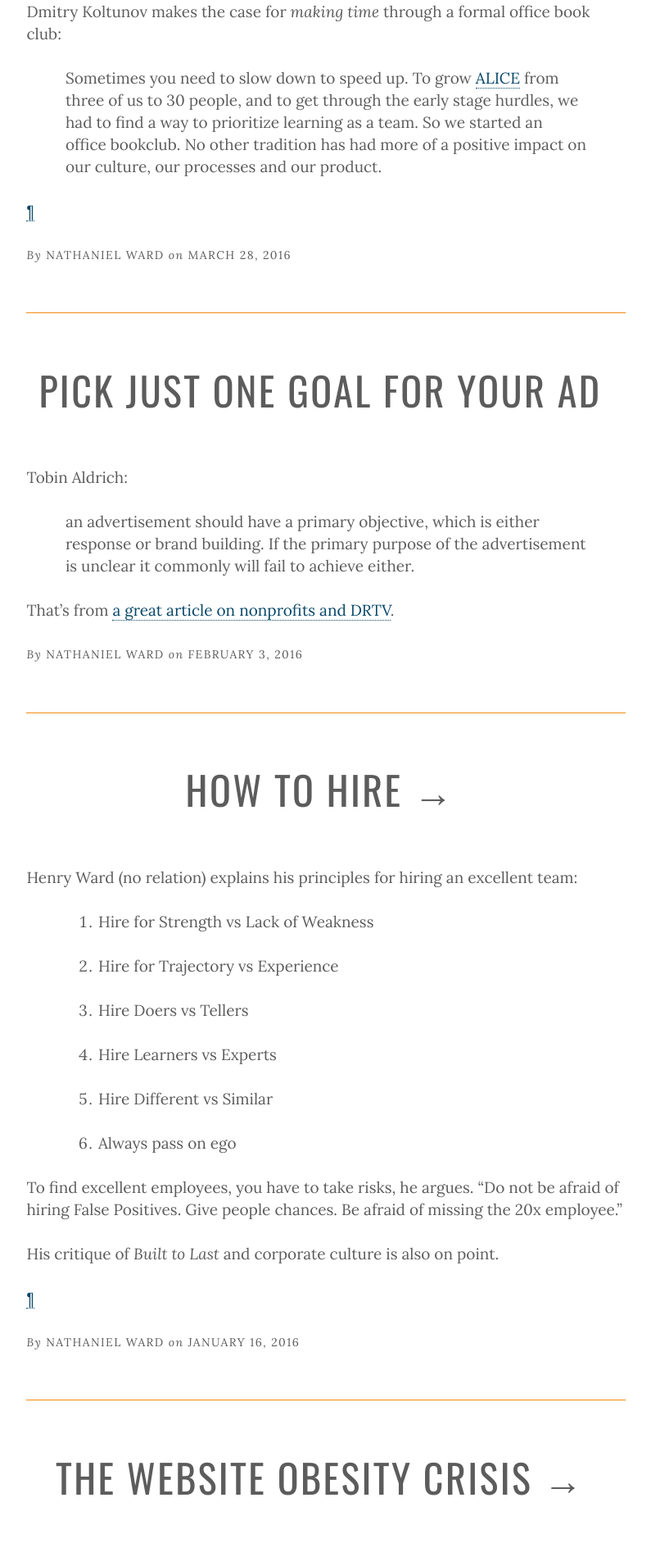
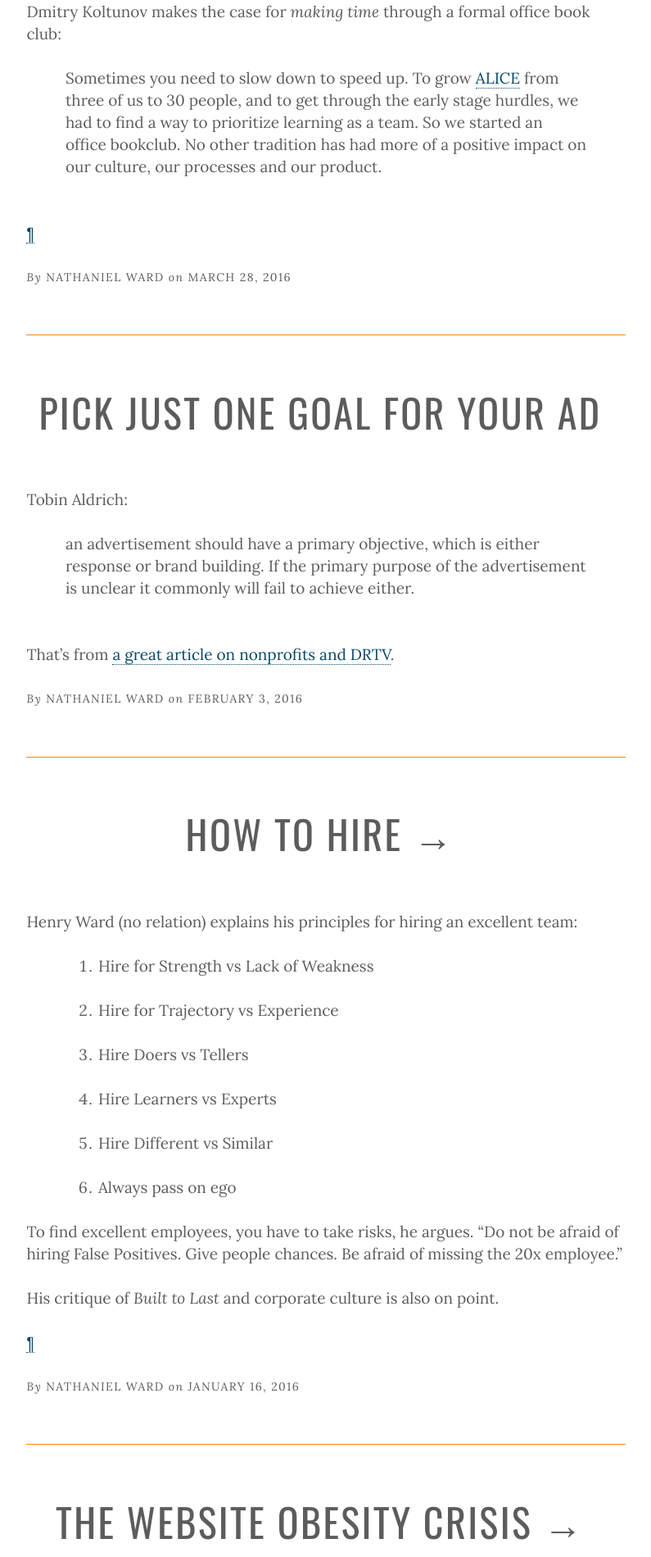
Before and after one commit to nathanielward/nathanielward.github.io, a Jekyll site: the page built from index.html, in a window 1280 px wide. Shown: the part 461-2360 px from the top of the page at 82% size, without its empty margins (267-1062 px from the left). Built offline with Jekyll 4.4.1, drawn with Linux system fonts in a browser that asks for light colours; the list of posts is cut into pages by our own code.

Commit message:
style fix

```diff
--- a/_sass/_ui.scss
+++ b/_sass/_ui.scss
@@ -136,7 +136,7 @@ blockquote{
     text-indent:0;
 
     p:last-of-type{
-    	margin-bottom: $base-line-height;
+    	margin-bottom: 2 * $base-line-height;
     }
 }
 
@@ -325,10 +325,14 @@ iframe {
 /*			Narrowest screens		*/
 @media only screen and (max-width: 480px) {
 
+	body {
+	   font-size: 90%;
+	}
 
 	h1 {
 	   font-size: 2em;		// 38 = 27*2 = 2em
 	   line-height: 2rem; 	// 54 = 27*2
 	}
 
+
 }
```
